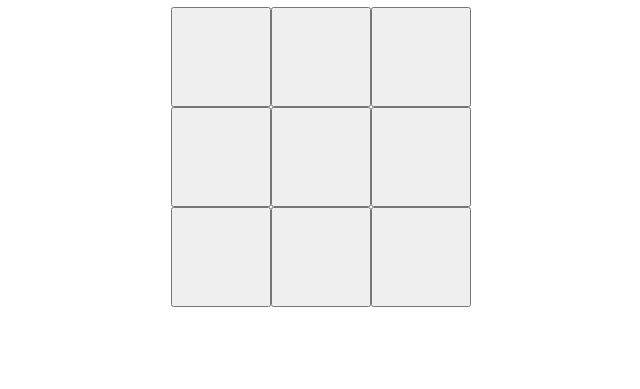
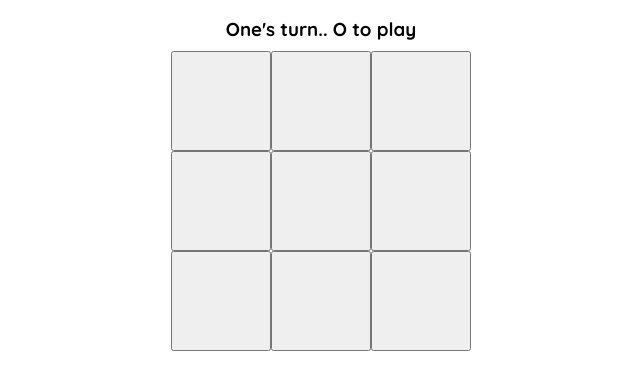
Before and after one commit to jnDhruv/odin-tic-tac-toe, a plain HTML site: page index.html in a window 1280 px wide. Shown: the part 53-442 px from the top of the page, without its empty margins (319-959 px from the left). Drawn offline with Linux system fonts and the light colour scheme.

Commit message:
Game playable through DOM Skeleton
- removed console messages
- added DOM manipulating functions

```diff
--- a/index.html
+++ b/index.html
@@ -18,16 +18,8 @@
     <main>
         <h3 class="turn"></h3>
         <div class="board">
-            <button class="btn"></button>
-            <button class="btn"></button>
-            <button class="btn"></button>
-            <button class="btn"></button>
-            <button class="btn"></button>
-            <button class="btn"></button>
-            <button class="btn"></button>
-            <button class="btn"></button>
-            <button class="btn"></button>
         </div>
+        <h3 class="result"></h3>
     </main>
     <!-- SCRIPT -->
     <script src="script.js"></script>
--- a/script.js
+++ b/script.js
@@ -41,8 +41,9 @@ const Gameboard = function() {
 
 const Player = (name, marker) => {
     let moves = 0;
+    let playerName = name;
 
-    const getName = () => name;
+    const getName = () => playerName;
     const getMarker = () => marker;
     const getMoves = () => moves;
     const addMove = () => moves++;
@@ -84,7 +85,6 @@ const Game = (function() {
         board.mark(activePlayer.getMarker(), row, col);
         activePlayer.addMove();
         totalMoves++;
-        board.display();
 
         // winner logic
         if (activePlayer.getMoves() > 2) {
@@ -117,3 +117,44 @@ const Game = (function() {
         getBoard: board.getBoard
     };
 })();
+
+const DOMController = (() => {
+    const boardDiv = document.querySelector(".board");
+    const turnDiv = document.querySelector(".turn");
+
+    const updateDOM = () => {
+        const actPlayer = Game.getActivePlayer();
+        turnDiv.textContent = `${actPlayer.getName()}'s turn.. ${actPlayer.getMarker()} to play`;
+
+        boardDiv.innerHTML = '';
+
+        for (let i = 0; i < 3; i++) {
+            for (let j = 0; j < 3; j++) {
+                const btn = document.createElement('button');
+                btn.classList.add("btn");
+
+                if (Game.getBoard()[i][j]) {
+                    btn.textContent = Game.getBoard()[i][j];
+                }
+
+                btn.dataset.row = i;
+                btn.dataset.col = j;
+                boardDiv.appendChild(btn);
+            }
+        }
+    };
+
+
+
+    boardDiv.addEventListener('click', (e) => {
+        // if line between buttons is clicked
+        if (e.target.dataset.row === 0) {
+            return;
+        }
+
+        Game.playRound(e.target.dataset.row, e.target.dataset.col);
+        updateDOM();
+    });
+
+    updateDOM();
+})();
--- a/styles/layout.css
+++ b/styles/layout.css
@@ -15,7 +15,13 @@ header {
 
 main {
     display: flex;
+    flex-direction: column;
     justify-content: center;
+    align-items: center;
+}
+
+.turn {
+    margin: 10px;
 }
 
 .board {
```
